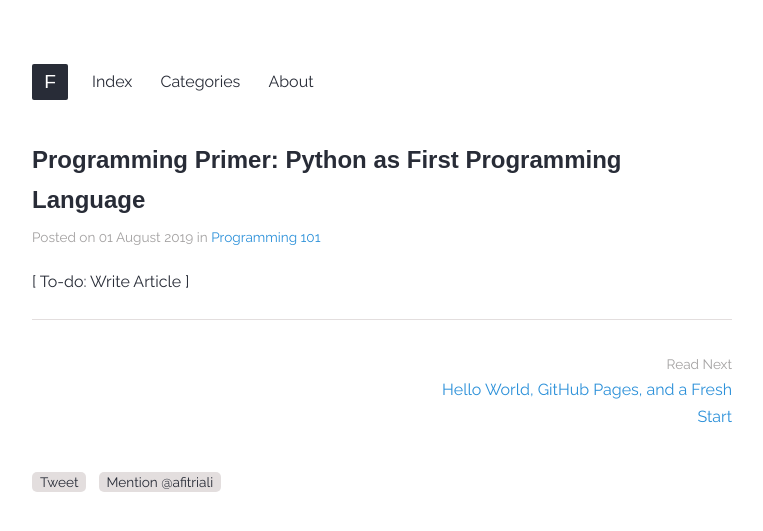
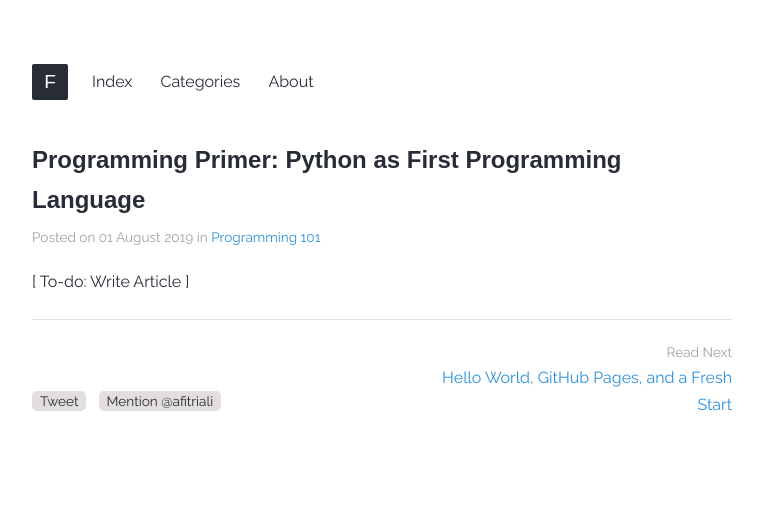
Before and after one commit to xfltrt/xfltrt.github.io, a Jekyll site: the page built from _posts/2019-08-01-programming-primer-python.md, in a window 1280 px wide. Shown: the top 531 px of the page, without its empty margins (258-1021 px from the left). Built offline with Jekyll 4.4.1, drawn with Linux system fonts in a browser that asks for light colours; some web fonts are replaced; comment, search, counter and statistics services are not loaded.

Commit message:
Update main.scss

```diff
--- a/_sass/main.scss
+++ b/_sass/main.scss
@@ -188,7 +188,6 @@ footer a:hover {
 .page-navigation {
   display: block;
   width: auto;
-  overflow: hidden;
 }
 
 .page-navigation a {
@@ -207,6 +206,7 @@ footer a:hover {
 .page-navigation .details {
   display: block;
   font-weight: 7000;
+  margin-top: 0;
 }
 
 footer {
```
